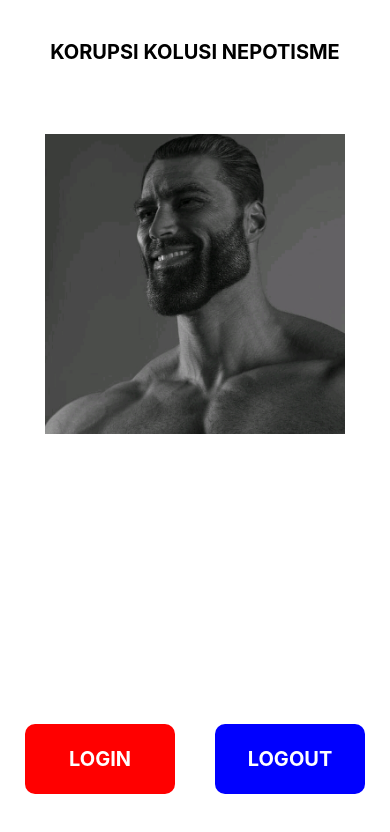
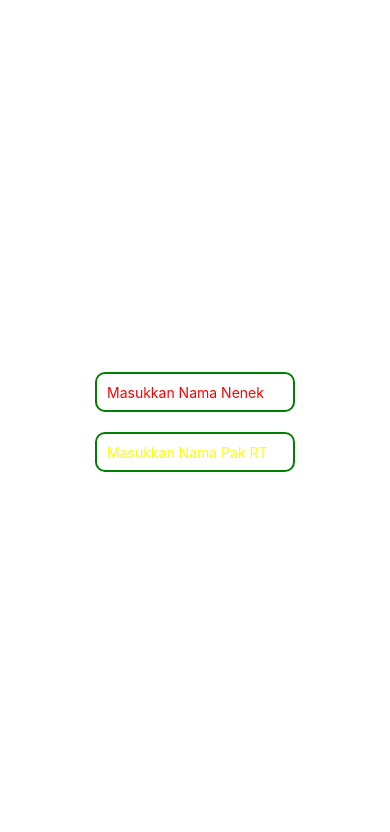
Before and after one commit to faturalkhair/fatur-105841107021-lab1, a React Native app: screen / in a window 390 px wide. Shown: the top 832 px of the page. Built offline with nearby package versions, Linux system fonts and the light colour scheme.

Commit message:
Text Input

```diff
--- a/App.js
+++ b/App.js
@@ -1,43 +1,38 @@
-import { StyleSheet, Text, View, Image} from "react-native"
+import { StyleSheet, Text, View, Image, TextInput} from "react-native"
 import React from "react"
-import ButtonCostum from "./component/button/button"
+
 const App = () => {
+  const TextInputCustom =({name, color}) =>{
+    return(
+      <TextInput
+      placeholder={`Masukkan ${name}`}
+      style={{
+        height: 40,
+        width: 200,
+        borderColor: 'green',
+        borderWidth: 2,
+        padding: 10,
+        margin: 10,
+        borderRadius: 10,
+        color: color,
+      }}
+    />
+
+    )
+  }
   return (
-    <View style={{flex:1}}>
-      <View style={{
-        justifyContent: 'center',
-        alignItems: 'center',
-        marginTop: 40
-      }}>
-        <Text style={{
-          fontSize: 20,
-          fontWeight: 'bold'
-        }}>
-          KORUPSI KOLUSI NEPOTISME
-        </Text>
-      </View>
+    <View style={{
+      flex:1,
+      justifyContent: 'center',
+      alignItems: 'center',
+    }}>
 
-      <View style={{
-        alignItems: 'center',
-        marginTop: 70
-      }}>
-        <Image source={require('./assets/meme.jpg')}
-        style={{
-          width: 300,
-          height: 300
-        }}/>
-      </View>
+    <TextInputCustom name="Nama Nenek" color="red"/>
+    <TextInputCustom name="Nama Pak RT" color="yellow"/>
 
-      <View style={{
-        flex:1, flexDirection: "row",
-        alignItems: 'flex-end',
-        justifyContent: 'center',
-        marginBottom: 30,
-      }}>
-        <ButtonCostum color='red' text='LOGIN'/>
-        <ButtonCostum color='blue' text='LOGOUT'/>
 
-      </View>
+
+
     </View>
 
   )
```
